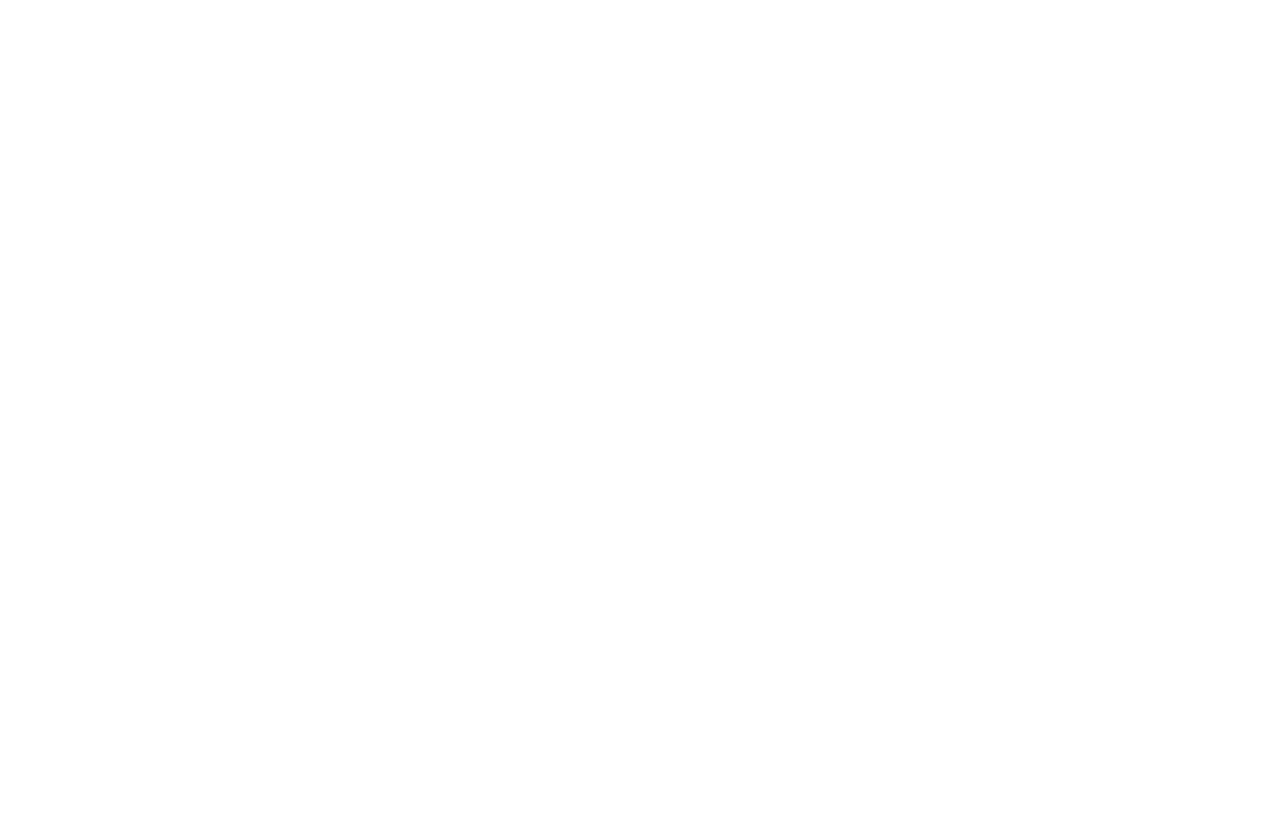
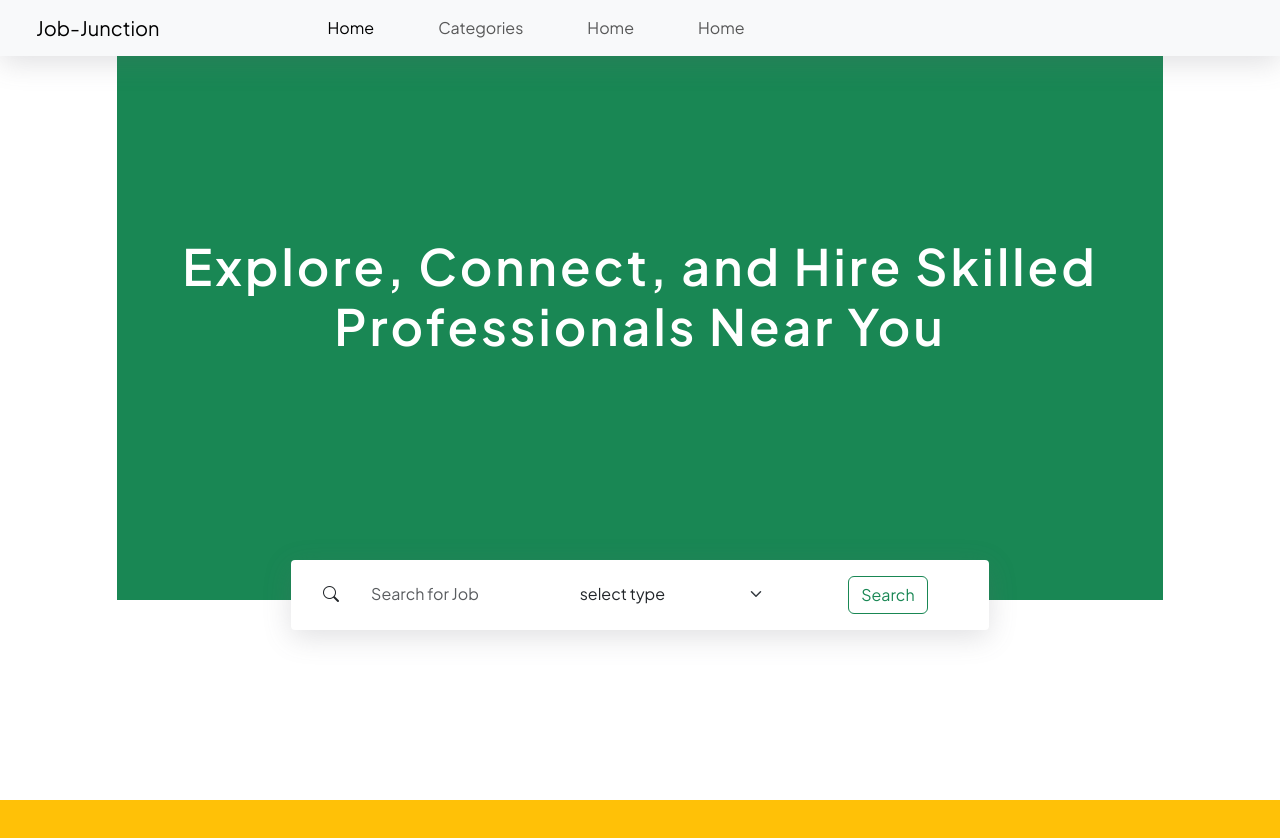
Before and after one commit to DilanKz/Job-Junction, a plain HTML site: page Front_End/index.html in a window 1280 px wide. Before the commit the page ends 800 px from the top, so only its background shows below. Drawn offline with nearby package versions, Linux system fonts and the light colour scheme.

Commit message:
Update index.html

```diff
--- a/Front_End/index.html
+++ b/Front_End/index.html
@@ -17,8 +17,99 @@
     <script src="assets/js/jquery-3.7.1.min.js"></script>
     <script src="assets/bootstrap/js/bootstrap.bundle.min.js"></script>
 
+    <link rel="stylesheet" href="assets/css/main.css">
+
 </head>
 <body>
 
+
+<nav class="navbar navbar-expand-lg bg-body-tertiary fixed-top box-shadow">
+    <div class="container-fluid">
+        <a class="navbar-brand pe-5 ps-4" href="#">Job-Junction</a>
+
+        <button class="navbar-toggler" type="button" data-bs-toggle="collapse" data-bs-target="#navbarSupportedContent"
+                aria-controls="navbarSupportedContent" aria-expanded="false" aria-label="Toggle navigation">
+            <span class="navbar-toggler-icon"></span>
+        </button>
+
+        <div class="collapse navbar-collapse ms-xxl-5 ms-xl-5 ms-lg-5 ms-md-0 ms-sm-0 ms-0" id="navbarSupportedContent">
+            <ul class="navbar-nav me-auto mb-2 mb-lg-0">
+                <li class="nav-item  ps-xxl-5  ps-xl-5  ps-lg-5  ps-md-0  ps-sm-0  ps-0">
+                    <a class="nav-link active" aria-current="page" href="#">Home</a>
+                </li>
+                <li class="nav-item  ps-xxl-5  ps-xl-5  ps-lg-5  ps-md-0  ps-sm-0  ps-0">
+                    <a class="nav-link" aria-current="page" href="#">Categories</a>
+                </li>
+                <li class="nav-item  ps-xxl-5  ps-xl-5  ps-lg-5  ps-md-0  ps-sm-0  ps-0">
+                    <a class="nav-link" aria-current="page" href="#">Home</a>
+                </li>
+                <li class="nav-item  ps-xxl-5  ps-xl-5  ps-lg-5  ps-md-0  ps-sm-0  ps-0">
+                    <a class="nav-link" aria-current="page" href="#">Home</a>
+                </li>
+            </ul>
+
+        </div>
+    </div>
+</nav>
+
+<main id="home" class="vh-100 position-relative container-fluid d-flex justify-content-center">
+
+    <div class="position-relative bg-success col-10 h-75 row d-flex justify-content-center">
+
+        <div class="p-0 m-0 row d-flex align-items-center justify-content-center">
+            <h1 id="main-text" class="text-white text-center" style="user-select: none">
+                Explore, Connect, and Hire Skilled
+                <br>
+                Professionals Near You
+            </h1>
+        </div>
+
+
+            <div id="search-box" style="bottom: -5%"
+                 class="col-8 position-absolute bg-white box-shadow rounded-1">
+                <div class="row pb-3 pt-3">
+
+                    <div class="col-4 ms-2">
+                        <div class="input-group">
+                            <span class="btn disabled" id="basic-addon1" style="--bs-btn-disabled-opacity: 1; border: 0">
+                                <i class="bi bi-search"></i>
+                            </span>
+                            <input type="text" class="form-control noOutline ms-2" placeholder="Search for Job"
+                                   aria-label="Username" aria-describedby="basic-addon1" style="--bs-border-width:0;">
+                        </div>
+                    </div>
+
+                    <div class="col-4 ms-4">
+                        <select class="form-select noOutline" aria-label="Default select example">
+                            <option selected>select type</option>
+                            <option value="1">One</option>
+                            <option value="2">Two</option>
+                            <option value="3">Three</option>
+                        </select>
+                    </div>
+
+                    <div class="col-1 ms-5">
+                        <button type="button" class="btn btn-outline-success">Search</button>
+                    </div>
+
+                </div>
+            </div>
+
+    </div>
+
+    <!--<div class="row position-relative">
+        <img src="assets/images/bg.jpg" alt="" class="position-absolute z-1">
+    </div>
+
+    <div class="row h-75 z-2">
+        <h1 class="h1 fs-1 text-white">Find the job</h1>
+    </div>-->
+
+</main>
+
+<main id="as" class="vh-100 container-fluid bg-warning">
+
+</main>
+
 </body>
 </html>
```
